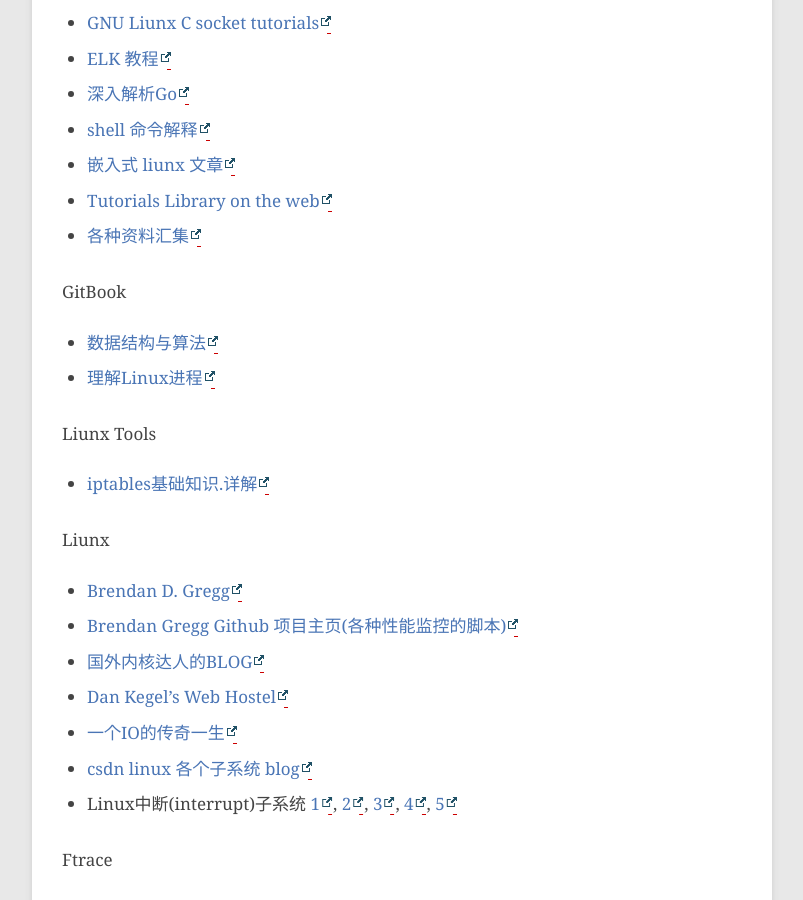
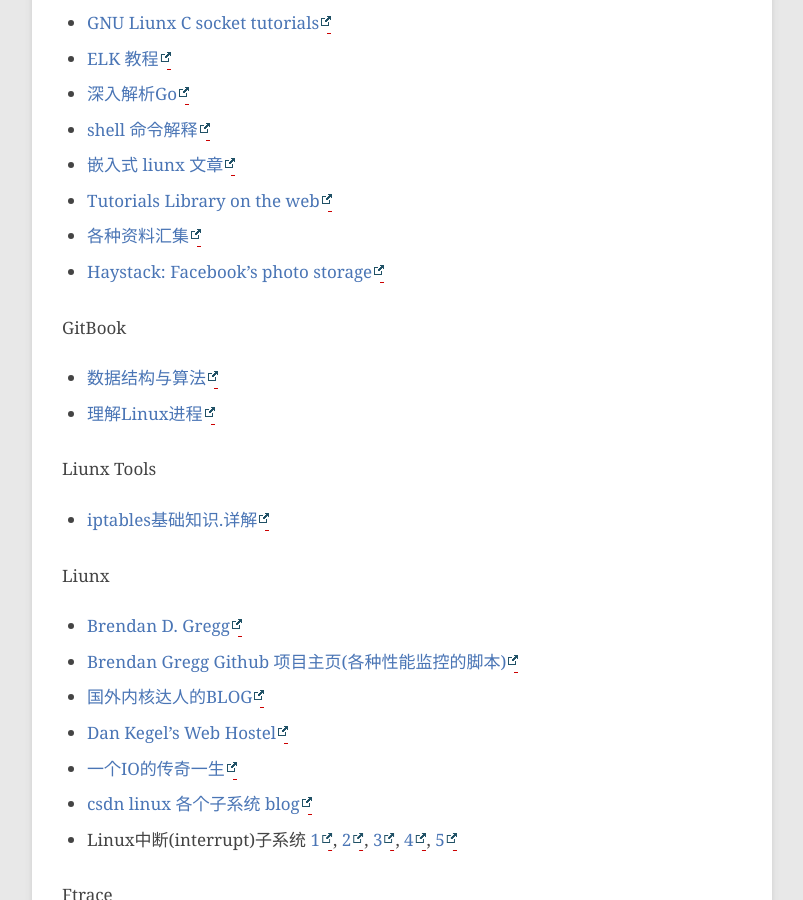
Before and after one commit to hushi55/hushi55.github.io, a Jekyll site: the page built from _posts/blog/2015-01-30-blogs.md, in a window 1280 px wide and 900 px high, scrolled down 3306 px. Shown: the whole window, without its empty margins (78-881 px from the left). Built offline with Jekyll 4.4.1, drawn with Linux system fonts in a browser that asks for light colours; Markdown is read by kramdown in place of the engine named in the settings; comment, search, counter and statistics services are not loaded.

Commit message:
add link

```diff
--- a/_posts/blog/2015-01-30-blogs.md
+++ b/_posts/blog/2015-01-30-blogs.md
@@ -109,6 +109,7 @@
 - [嵌入式 liunx 文章](http://www.tinylab.org)
 - [Tutorials Library on the web](http://www.tutorialspoint.com/index.htm)
 - [各种资料汇集](http://dirlt.com/)
+- [Haystack: Facebook’s photo storage](http://www.importnew.com/3292.html)
 
 GitBook
 
```
